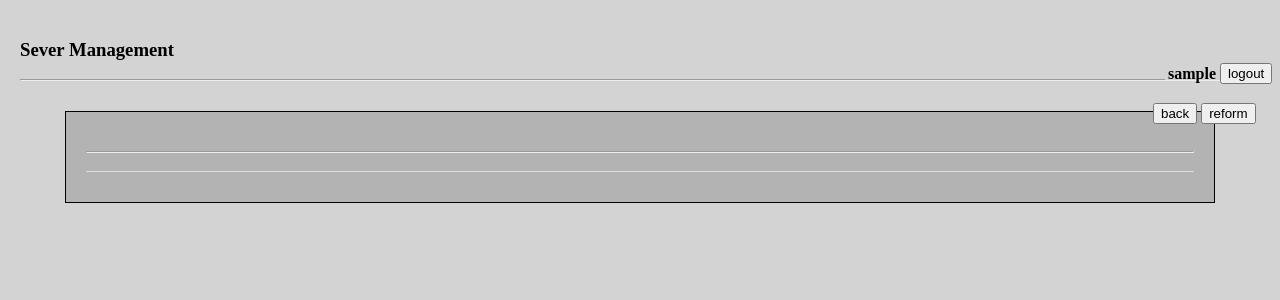
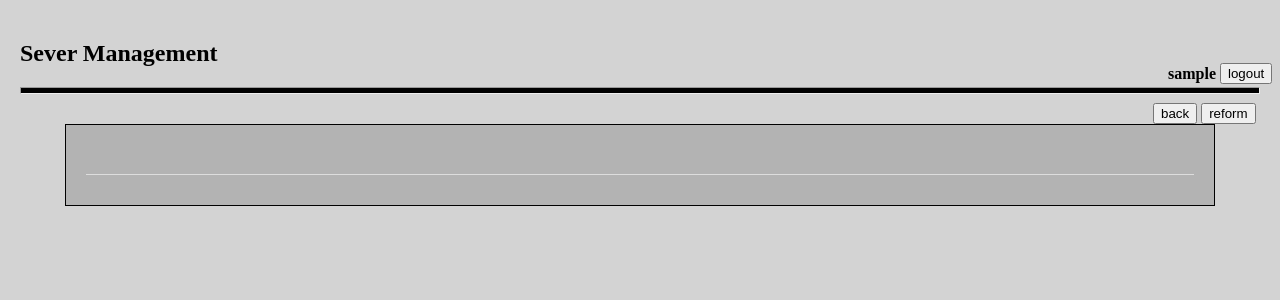
Before and after one commit to cukwak/apm-test, a PHP site: page /read.php?data=1 in a window 1280 px wide. Shown: the top 300 px of the page. Run offline with PHP 8.4, Linux system fonts and the light colour scheme; the visitor is signed in with stand-in values (Sample User, id 1); data that the repository does not hold is empty.

Commit message:
Add files via upload

```diff
--- a/css/read.css
+++ b/css/read.css
@@ -4,7 +4,7 @@ body {
     padding: 20px;
 }
 
-hr:first-child{height: 5px; background-color:black}
+hr{height: 5px; background-color:black}
 
 
 .container {
--- a/read.php
+++ b/read.php
@@ -14,7 +14,7 @@ $arr = mysqli_fetch_array($result);
     <meta charset="UTF-8">
     <title><?=$_SESSION['title']?></title>
     <link rel="stylesheet" href="css/read.css">
-    <h3>Sever Management</h3><hr>
+    <h2>Sever Management</h2><hr>
 </head>
 <body>
     <div class="user-info">
@@ -42,7 +42,7 @@ $arr = mysqli_fetch_array($result);
 
     <div class="container">
         <form class="post">
-            <h3><?=$arr['title']?></h3><hr>
+            <h3><?=$arr['title']?></h3>
             <span><?=$arr['description']?></span>
         </form>
     </div>
```
